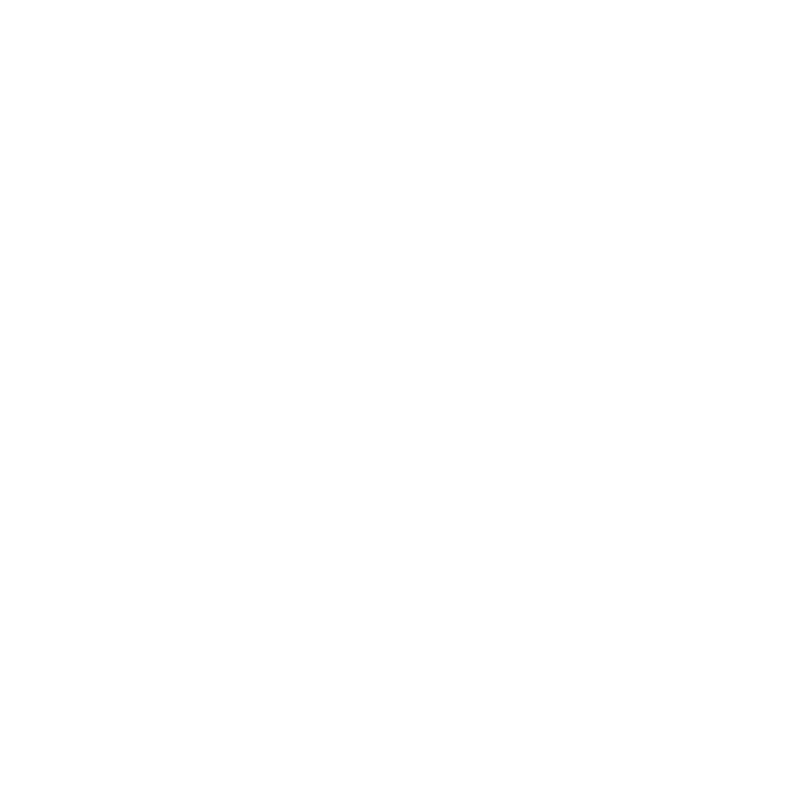
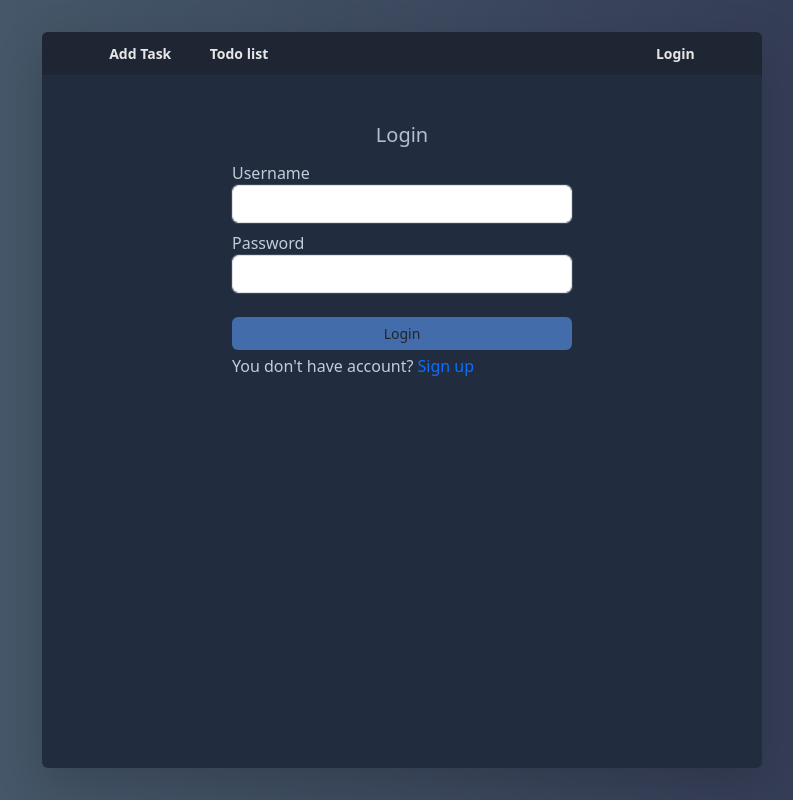
Before and after one commit to wtswistak/todo, a React (Vite) app in the folder frontend/: page /login in a window 1280 px wide. Before the commit this address had no page. Shown: the whole page, without its empty margins (238-1031 px from the left). Built offline with nearby package versions, Linux system fonts and the light colour scheme.

Commit message:
auth components

```diff
--- a/frontend/src/App.tsx
+++ b/frontend/src/App.tsx
@@ -2,6 +2,8 @@
 import { BrowserRouter, Route, Routes } from "react-router-dom";
 import AddTask from "./pages/AddTask";
 import TodoList from "./pages/TodoList";
+import Login from "./pages/Login";
+import SignUp from "./pages/SignUp";
 
 const App = () => {
   return (
@@ -11,6 +13,8 @@
           <Route index element={<AddTask />} />
           <Route path="add-task" element={<AddTask />} />
           <Route path="todo-list" element={<TodoList />} />
+          <Route path="login" element={<Login />} />
+          <Route path="sign-up" element={<SignUp />} />
         </Route>
       </Routes>
     </BrowserRouter>
--- /dev/null
+++ b/frontend/src/components/Auth/AuthBtn.tsx
@@ -0,0 +1,13 @@
+interface AuthBtnProps {
+  type: string;
+}
+
+const AuthBtn: React.FC<AuthBtnProps> = ({ type }) => {
+  return (
+    <button className="btn form-btn mt-3 w-100">
+      {type === "login" ? "Login" : "Sign Up"}
+    </button>
+  );
+};
+
+export default AuthBtn;
--- /dev/null
+++ b/frontend/src/components/Auth/AuthForm.tsx
@@ -0,0 +1,35 @@
+import { Link } from "react-router-dom";
+import AuthBtn from "../Auth/AuthBtn";
+import AuthInput from "../Auth/AuthInput";
+interface AuthFormProps {
+  type: string;
+  children?: React.ReactNode;
+}
+
+const AuthForm: React.FC<AuthFormProps> = ({ type, children }) => {
+  return (
+    <div className="container p-0 mx-auto" style={{ maxWidth: "340px" }}>
+      <h5 className="text-center  ">
+        {type.charAt(0).toUpperCase() + type.slice(1)}
+      </h5>
+      <form>
+        {children}
+        <label htmlFor="username">Username</label>
+        <AuthInput type={"text"} />
+        <label htmlFor="password">Password</label>
+        <AuthInput type={"password"} />
+        <AuthBtn type={type} />
+        {type === "login" && (
+          <div className="d-flex mt-1">
+            <p className="font-sm">You don't have account?</p>
+            <Link to={"/sign-up"} className="ms-1 font-sm sign-up-link">
+              Sign up
+            </Link>
+          </div>
+        )}
+      </form>
+    </div>
+  );
+};
+
+export default AuthForm;
--- /dev/null
+++ b/frontend/src/components/Auth/AuthInput.tsx
@@ -0,0 +1,17 @@
+interface AuthInputProps {
+  type: string;
+  // setInputValue: (value: string) => void;
+}
+
+const AuthInput: React.FC<AuthInputProps> = ({ type }) => {
+  return (
+    <input
+      type={type}
+      className="form-control input-task mb-2"
+      required
+      minLength={5}
+    />
+  );
+};
+
+export default AuthInput;
--- /dev/null
+++ b/frontend/src/pages/Login.tsx
@@ -0,0 +1,7 @@
+import AuthForm from "../components/Auth/AuthForm";
+
+const Login = () => {
+  return <AuthForm type={"login"} />;
+};
+
+export default Login;
--- /dev/null
+++ b/frontend/src/pages/SignUp.tsx
@@ -0,0 +1,13 @@
+import AuthForm from "../components/Auth/AuthForm";
+import AuthInput from "../components/Auth/AuthInput";
+
+const SignUp = () => {
+  return (
+    <AuthForm type="signup">
+      <label htmlFor="email">Email</label>
+      <AuthInput type="email" />
+    </AuthForm>
+  );
+};
+
+export default SignUp;
```
